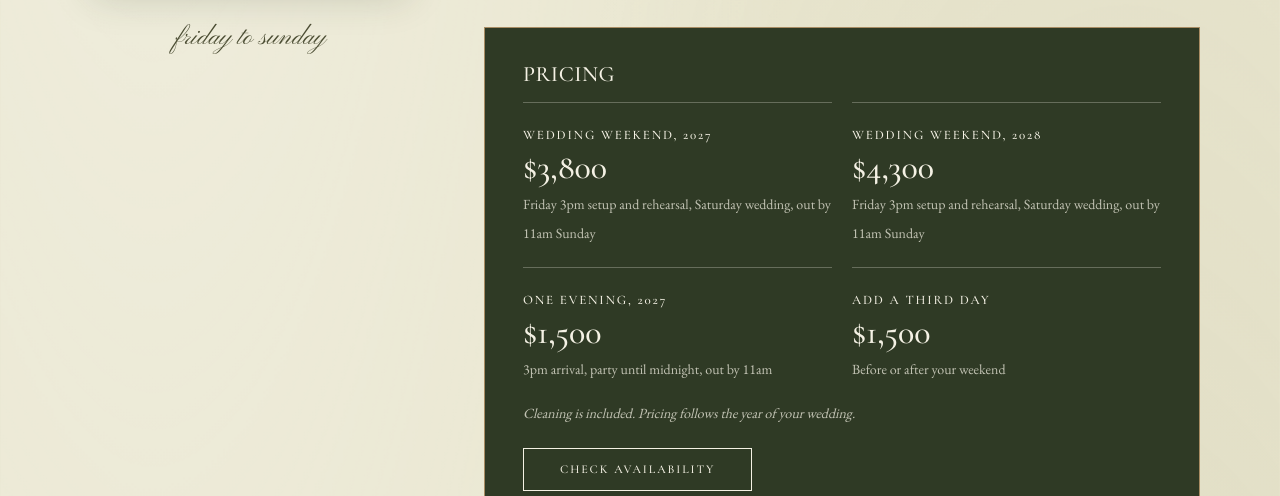
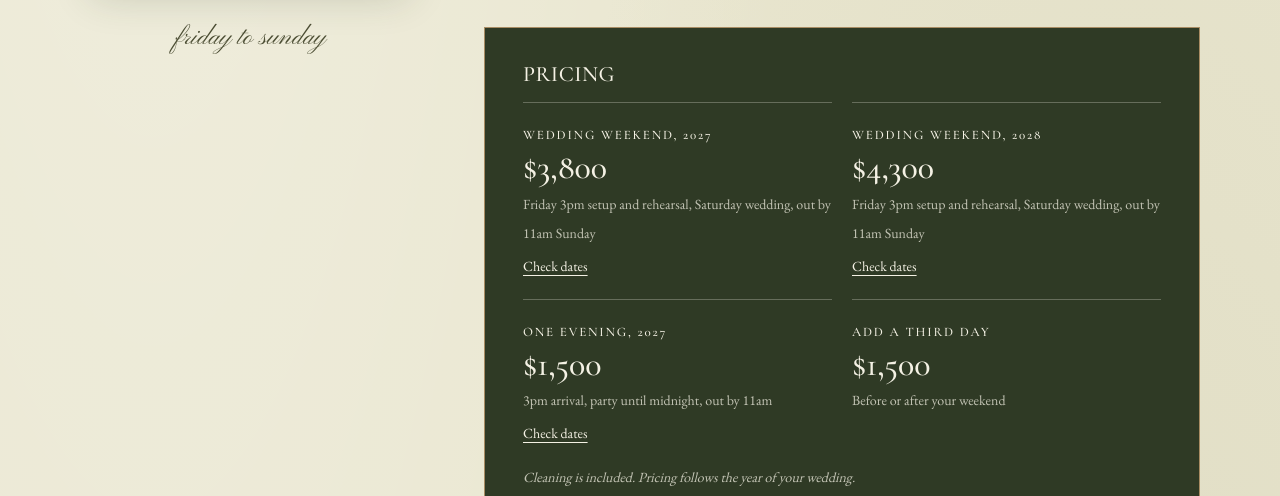
Before and after one commit to acadiamarketingmaine-hue/baserves-next, a Next.js app: page /long-lake-outdoor-center/weddings in a window 1280 px wide. Shown: the part 2306-2802 px from the top of the page. Built offline with nearby package versions, Linux system fonts and the light colour scheme.

Commit message:
Long Lake weddings: book buttons open the wedding and full-day packages, tour/inquire call Long Lake

```diff
--- a/src/app/long-lake-outdoor-center/weddings/page.tsx
+++ b/src/app/long-lake-outdoor-center/weddings/page.tsx
@@ -1,10 +1,9 @@
 import type { Metadata } from 'next'
 import Image from 'next/image'
-import Link from 'next/link'
 import { Cormorant_Garamond, EB_Garamond, Pinyon_Script } from 'next/font/google'
 import Navigation from '@/components/Navigation'
 import Footer from '@/components/Footer'
-import { BOOKING_URL, photos, included, tiers, faqs, history } from '@/data/long-lake-weddings'
+import { BOOKING_URL, PHONE, photos, included, tiers, faqs, history } from '@/data/long-lake-weddings'
 import { og } from '@/lib/seo'
 import s from './weddings.module.css'
 
@@ -104,9 +103,9 @@ export default function LongLakeWeddings() {
               <a href={BOOKING_URL} className={`${s.outline} ${s.solid}`}>
                 Check Availability
               </a>
-              <Link href="/contact" className={s.outline}>
+              <a href={PHONE.href} className={s.outline}>
                 Schedule a Tour
-              </Link>
+              </a>
             </div>
           </div>
 
@@ -157,6 +156,11 @@ export default function LongLakeWeddings() {
                         <span className={s.tierYear}>{tier.year}</span>
                         <span className={s.tierPrice}>{tier.price}</span>
                         <span className={s.tierNote}>{tier.note}</span>
+                        {tier.url && (
+                          <a href={tier.url} className={s.tierLink}>
+                            Check dates
+                          </a>
+                        )}
                       </div>
                     ))}
                   </div>
@@ -253,9 +257,9 @@ export default function LongLakeWeddings() {
               <a href={BOOKING_URL} className={`${s.outline} ${s.solid}`}>
                 Check Availability
               </a>
-              <Link href="/contact" className={s.outline}>
-                Inquire
-              </Link>
+              <a href={PHONE.href} className={s.outline}>
+                Call {PHONE.label}
+              </a>
             </div>
           </div>
         </section>
--- a/src/app/long-lake-outdoor-center/weddings/weddings.module.css
+++ b/src/app/long-lake-outdoor-center/weddings/weddings.module.css
@@ -582,3 +582,12 @@
   letter-spacing: 0.04em;
   opacity: 0.7;
 }
+.tierLink {
+  display: block;
+  width: fit-content;
+  margin-top: 8px;
+  font-size: 14px;
+  color: var(--cream);
+  text-decoration: underline;
+  text-underline-offset: 4px;
+}
--- a/src/data/long-lake-weddings.ts
+++ b/src/data/long-lake-weddings.ts
@@ -4,7 +4,13 @@
 // page. Property photos are from Elle's May 2026 Long Lake shoot; the wedding
 // photos and camp map are from Elle's camp-wedding page.
 
-export const BOOKING_URL = 'https://escape.baserves.com/long-lake-outdoor-center'
+// Each package's own booking page. The property page ignores ?unitId=, so
+// linking there drops couples into all 32 Long Lake rentals.
+const ESCAPE = 'https://escape.baserves.com/long-lake-outdoor-center/units/'
+export const BOOKING_URL = `${ESCAPE}cmkcrmi4i0001nn4fjxbuzlcp` // Two-Day Wedding Package - Entire Camp
+export const EVENING_URL = `${ESCAPE}cmkcr6bnn0001phu1b55x5moo` // Full Day - Entire Camp
+
+export const PHONE = { label: '616-644-9459', href: 'tel:+16166449459' }
 
 const P = '/images/long-lake/weddings/'
 
@@ -45,10 +51,10 @@ export const included = [
   'Camp clean-up package',
 ]
 
-export const tiers = [
-  { year: 'Wedding weekend, 2027', price: '$3,800', note: 'Friday 3pm setup and rehearsal, Saturday wedding, out by 11am Sunday' },
-  { year: 'Wedding weekend, 2028', price: '$4,300', note: 'Friday 3pm setup and rehearsal, Saturday wedding, out by 11am Sunday' },
-  { year: 'One evening, 2027', price: '$1,500', note: '3pm arrival, party until midnight, out by 11am' },
+export const tiers: { year: string; price: string; note: string; url?: string }[] = [
+  { year: 'Wedding weekend, 2027', price: '$3,800', note: 'Friday 3pm setup and rehearsal, Saturday wedding, out by 11am Sunday', url: BOOKING_URL },
+  { year: 'Wedding weekend, 2028', price: '$4,300', note: 'Friday 3pm setup and rehearsal, Saturday wedding, out by 11am Sunday', url: BOOKING_URL },
+  { year: 'One evening, 2027', price: '$1,500', note: '3pm arrival, party until midnight, out by 11am', url: EVENING_URL },
   { year: 'Add a third day', price: '$1,500', note: 'Before or after your weekend' },
 ]
 
```
